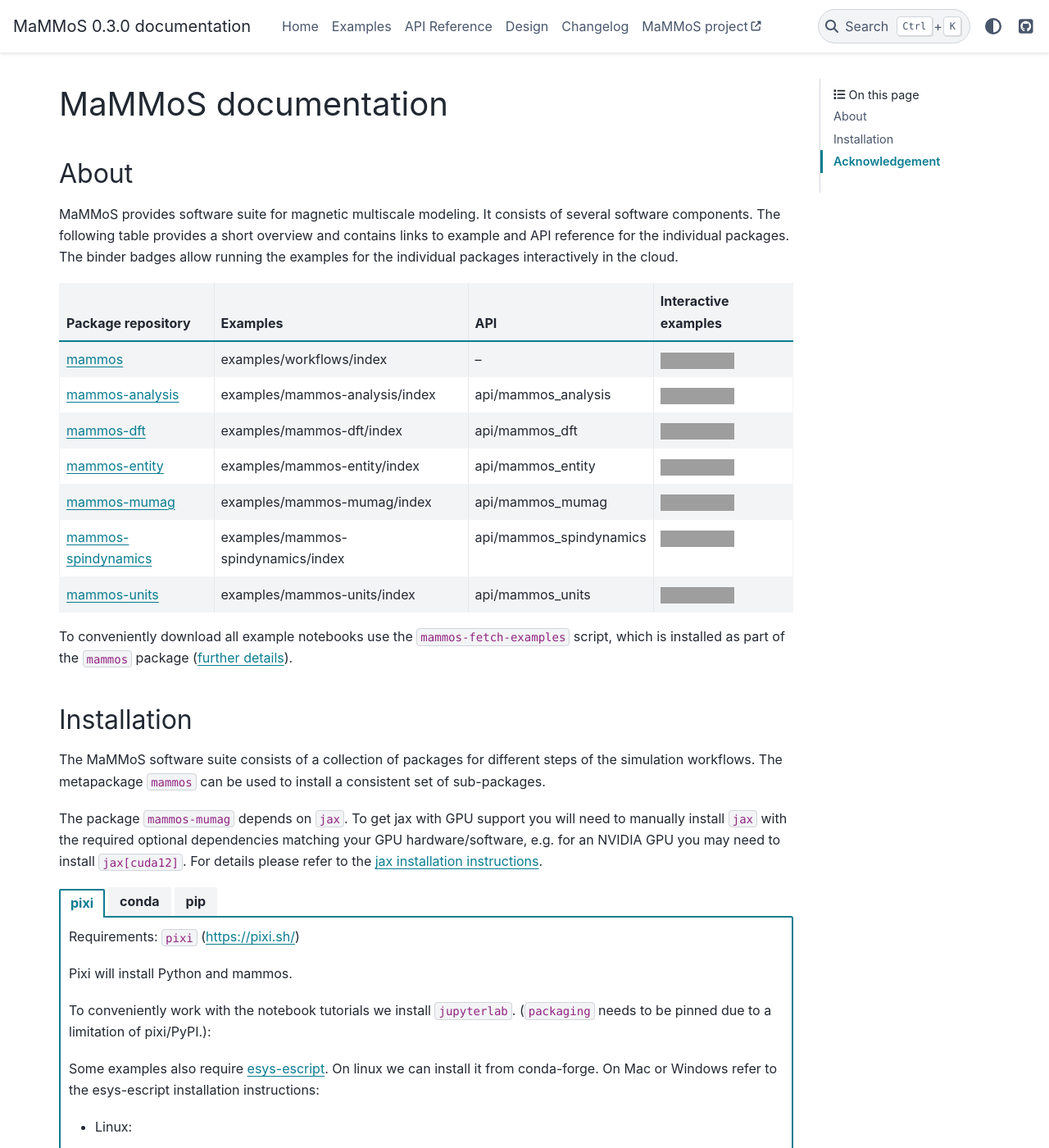
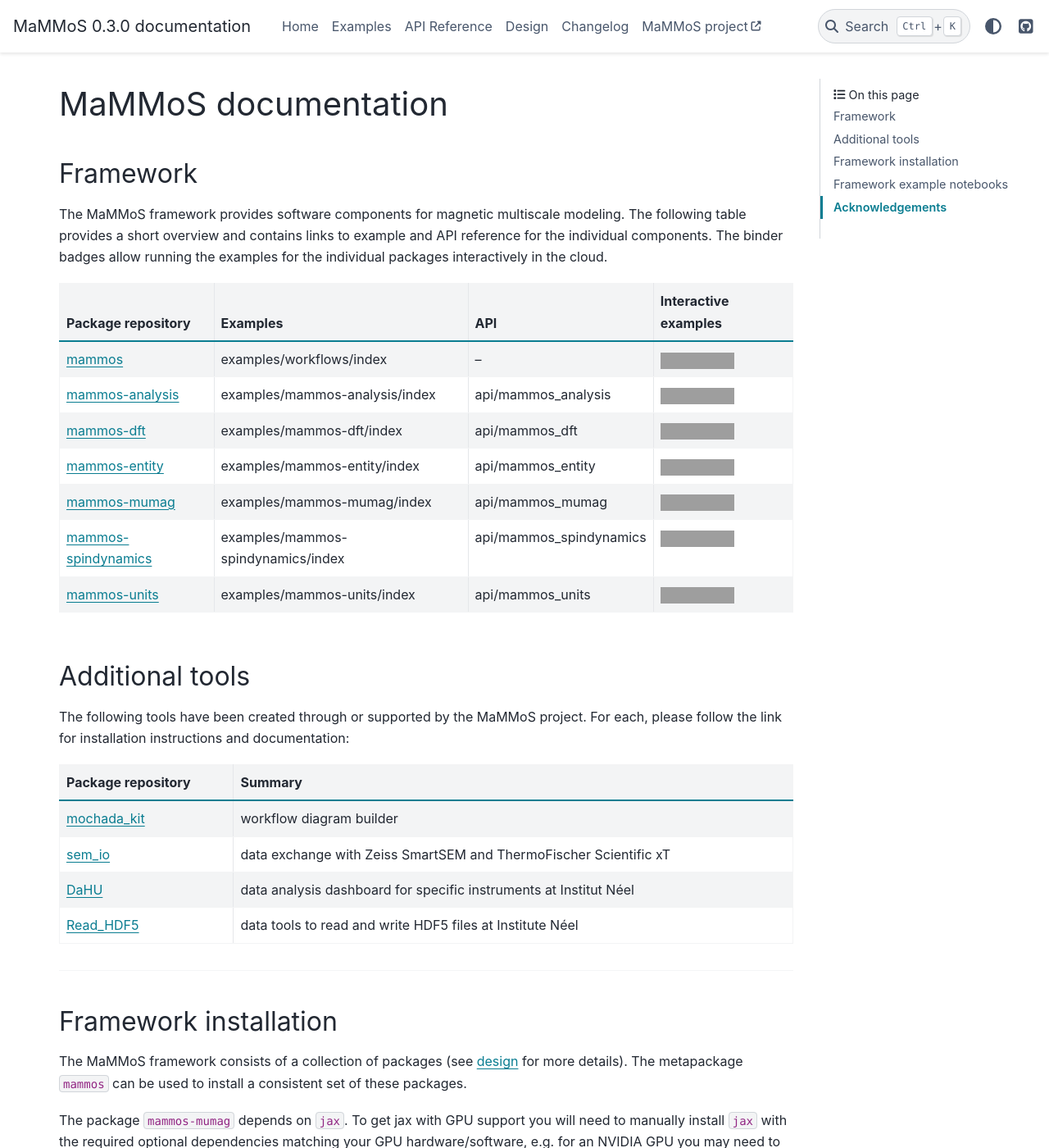
Before and after one commit to MaMMoS-project/mammos, a Sphinx documentation site: the page built from docs/source/index.rst, in a window 1280 px wide and 1400 px high. Shown: the whole window at 82% size. Built offline with Sphinx 7.4.7 and the PyData theme 0.15.4, drawn with Linux system fonts in a browser that asks for light colours; pages that are not in the unit, such as notebooks, are missing from menus; the version number is read from the project's files by our own code; some of the changed text lies outside the part shown; grey boxes are pictures that could not be loaded.

Commit message:
first draft for reworked documentation landing page
See https://github.com/MaMMoS-project/management/issues/184

```diff
--- a/docs/source/index.rst
+++ b/docs/source/index.rst
@@ -11,14 +11,14 @@ MaMMoS documentation
    design
    changelog
 
-About
------
 
-MaMMoS provides software suite for magnetic multiscale modeling. It consists of
-several software components. The following table provides a short overview and
-contains links to example and API reference for the individual packages. The
-binder badges allow running the examples for the individual packages
-interactively in the cloud.
+Framework
+---------
+
+The MaMMoS framework provides software components for magnetic multiscale
+modeling. The following table provides a short overview and contains links to
+example and API reference for the individual components. The binder badges allow
+running the examples for the individual packages interactively in the cloud.
 
 .. list-table::
    :header-rows: 1
@@ -63,16 +63,36 @@ interactively in the cloud.
      - .. image:: https://static.mybinder.org/badge_logo.svg
           :target: https://mybinder.org/v2/gh/mammos-project/mammos-units/main?urlpath=lab%2Ftree%2Fexamples
 
-To conveniently download all example notebooks use the ``mammos-fetch-examples``
-script, which is installed as part of the ``mammos`` package (:ref:`further
-details <download-all-examples>`).
+Additional tools
+----------------
 
-Installation
-------------
+The following tools have been created through or supported by the MaMMoS
+project. For each, please follow the link for installation instructions and
+documentation:
 
-The MaMMoS software suite consists of a collection of packages for different
-steps of the simulation workflows. The metapackage ``mammos`` can be used to
-install a consistent set of sub-packages.
+.. list-table::
+   :header-rows: 1
+
+   * - Package repository
+     - Summary
+   * - `mochada_kit <https://mammos-project.github.io/mochada_kit/user/index.html>`__
+     - workflow diagram builder
+   * - `sem_io <https://github.com/MaMMoS-project/sem_io>`__
+     - data exchange with Zeiss SmartSEM and ThermoFischer Scientific xT
+   * - `DaHU <https://github.com/MaMMoS-project/DaHU>`__
+     - data analysis dashboard for specific instruments at Institut Néel
+   * - `Read_HDF5 <https://github.com/MaMMoS-project/Read_HDF5>`__
+     - data tools to read and write HDF5 files at Institute Néel
+
+
+----------------------
+
+
+Framework installation
+----------------------
+
+The MaMMoS framework consists of a collection of packages (see :doc:`design <design>` for more details).
+The metapackage ``mammos`` can be used to install a consistent set of these packages.
 
 The package ``mammos-mumag`` depends on ``jax``. To get jax with GPU support you
 will need to manually install ``jax`` with the required optional dependencies
@@ -183,7 +203,15 @@ instructions <https://docs.jax.dev/en/latest/installation.html>`__.
       installed separately. Please refer to the documentation of esys-escript
       for installation instructions.
 
-Acknowledgement
----------------
+Framework example notebooks
+---------------------------
+
+To conveniently download all example notebooks use the ``mammos-fetch-examples``
+script, which is installed as part of the ``mammos`` package (:ref:`further
+details <download-all-examples>`).
+
+
+Acknowledgements
+----------------
 
 This software has been supported by the European Union’s Horizon Europe research and innovation programme under grant agreement No 101135546 `MaMMoS <https://mammos-project.github.io/>`__.
```
